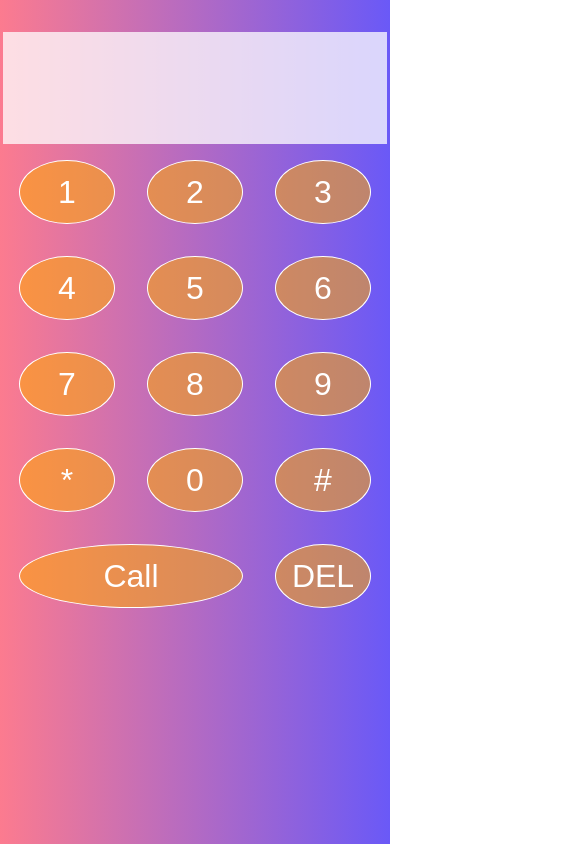
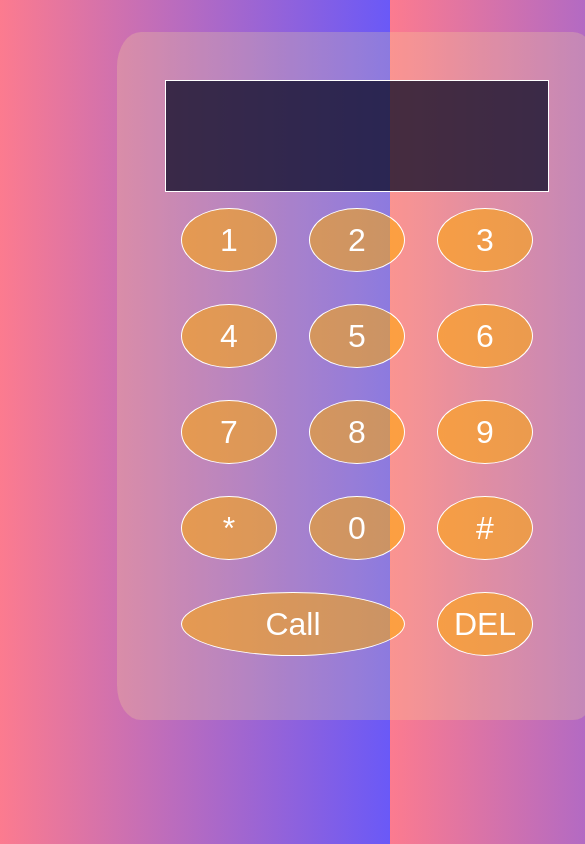
Before and after one commit to sophia4422/react-disco-practice, a React (Create React App) app: page / in a window 390 px wide. Shown: the whole page, 585 px wide, since content can reach past the window. Built offline with nearby package versions, Linux system fonts and the light colour scheme.

Commit message:
phone body

```diff
--- a/src/App.js
+++ b/src/App.js
@@ -29,9 +29,6 @@ function reducer(state, { type, payload }) {
 
     case ACTIONS.DELETE_DIGIT:
       return {};
-
-    case ACTIONS.CALL_MONKEY:
-      return callMonkey();
   }
 }
 
@@ -39,6 +36,7 @@ function App() {
   const [{ currentOperand, operation }, dispatch] = useReducer(reducer, {});
 
   return (
+    <div className="phone-body">
       <div className="monkey-grid">
         <div className="output">
           <div className="current-operand">{currentOperand}</div>
@@ -55,16 +53,14 @@ function App() {
         <DigitButton digit="*" dispatch={dispatch} />
         <DigitButton digit="0" dispatch={dispatch} />
         <DigitButton digit="#" dispatch={dispatch} />
-      <button
-        className="span-two"
-        onClick={() => dispatch({ type: ACTIONS.CALL_MONKEY })}
-      >
+        <button className="span-two" onClick={callMonkey}>
           Call
         </button>
         <button onClick={() => dispatch({ type: ACTIONS.DELETE_DIGIT })}>
           DEL
         </button>
       </div>
+    </div>
   );
 }
 
--- a/src/index.css
+++ b/src/index.css
@@ -7,10 +7,19 @@ body {
   background: linear-gradient(to right, #fc7b8f, #6a59f7);
 }
 
+.phone-body {
+  background-color: rgba(245, 224, 147, 0.244);
+  justify-content: center;
+  width: 30rem;
+  margin-left: 30%;
+  border-radius: 5%;
+}
+
 .monkey-grid {
   display: grid;
   margin-top: 2rem;
   justify-content: center;
+  padding: 3rem;
   grid-template-columns: repeat(3, 8rem);
   grid-template-rows: minmax(7rem, auto) repeat(5, 6rem);
 }
@@ -37,7 +46,7 @@ body {
 
 .output {
   grid-column: 1 / -1;
-  background-color: rgba(255, 255, 255, 0.75);
+  background-color: rgba(10, 10, 37, 0.75);
   display: flex;
   flex-direction: column;
   align-items: flex-end;
@@ -45,6 +54,7 @@ body {
   padding: 0.75rem;
   word-wrap: break-word;
   word-break: break-all;
+  border: 1px solid white;
 }
 
 .output .current-operand {
```
Lines whose indentation alone changed are shown as unchanged.
